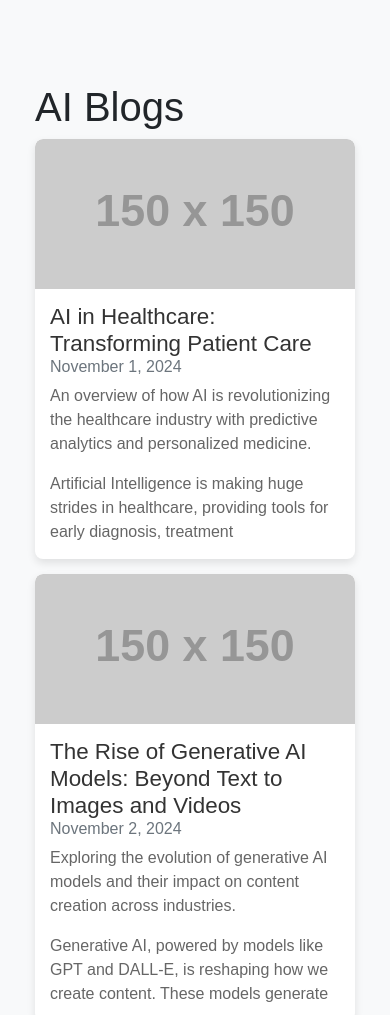
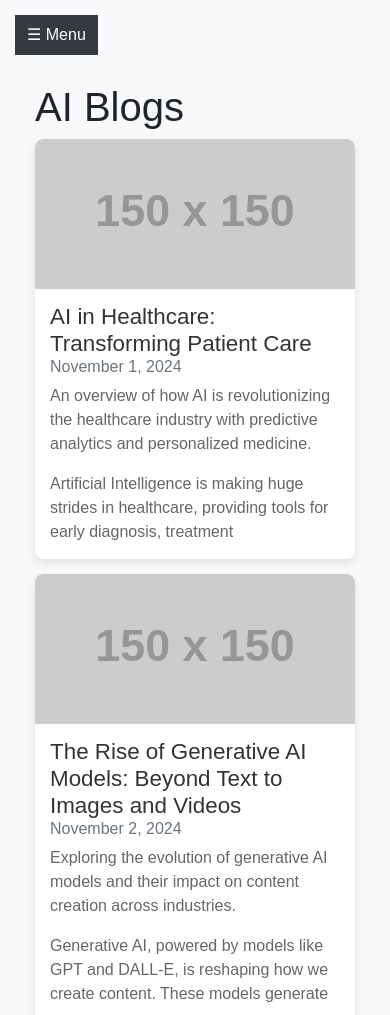
Before and after one commit to Anant-Dashpute/Workspace, a plain HTML site: page index.html in a window 390 px wide. Shown: the top 1015 px of the page. Drawn offline with nearby package versions, Linux system fonts and the light colour scheme; no server answers; placeholder pictures from the web are drawn by us.

Commit message:
Update index.html add button

```diff
--- a/index.html
+++ b/index.html
@@ -8,6 +8,8 @@
     <link rel="stylesheet" href="styles.css">
 </head>
 <body>
+
+    <button class="toggle-btn" onclick="toggleSidebar()">☰ Menu</button>
     <!-- Sidebar -->
     <div class="sidebar">
         <h2 class="text-center text-light">Workspace</h2>
```
